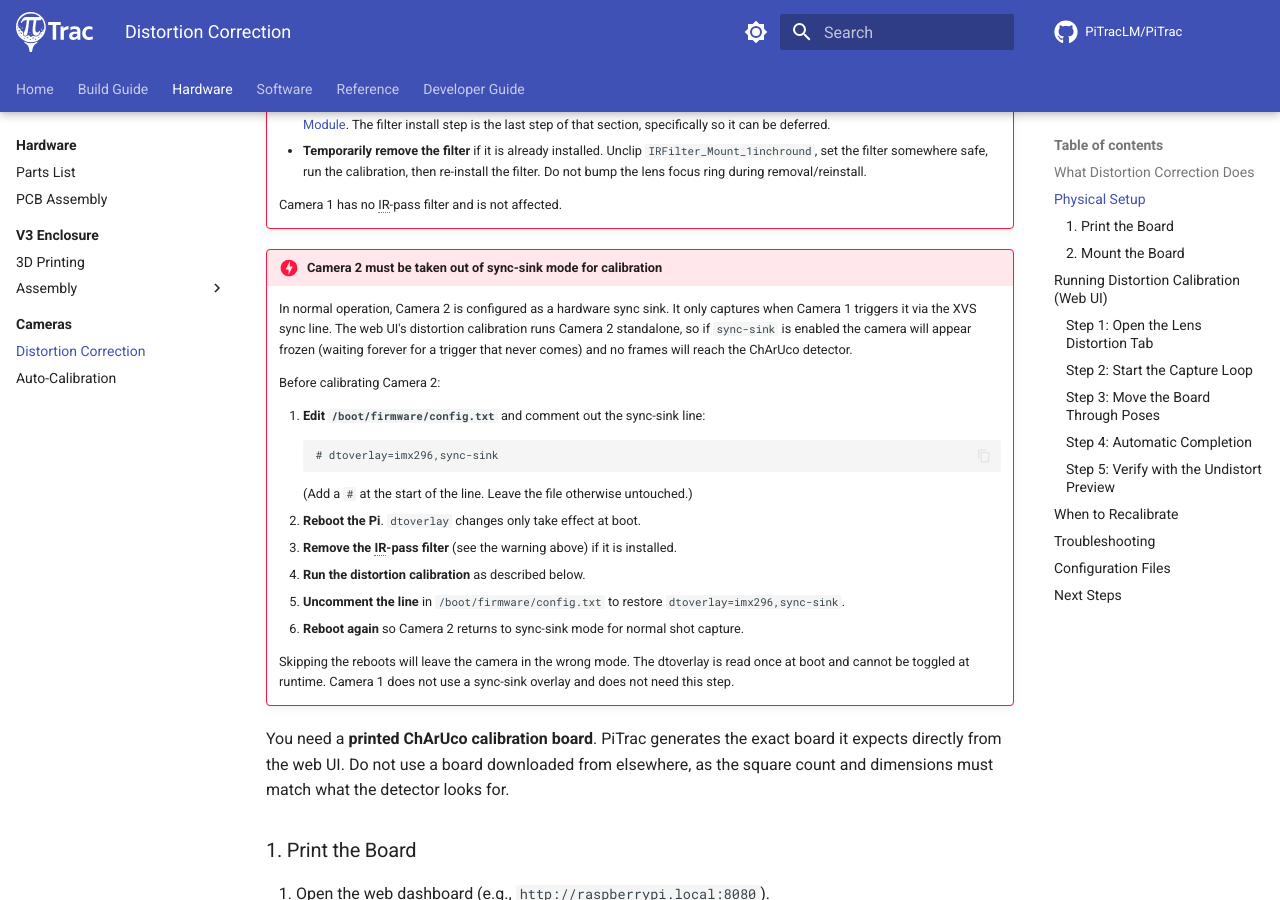
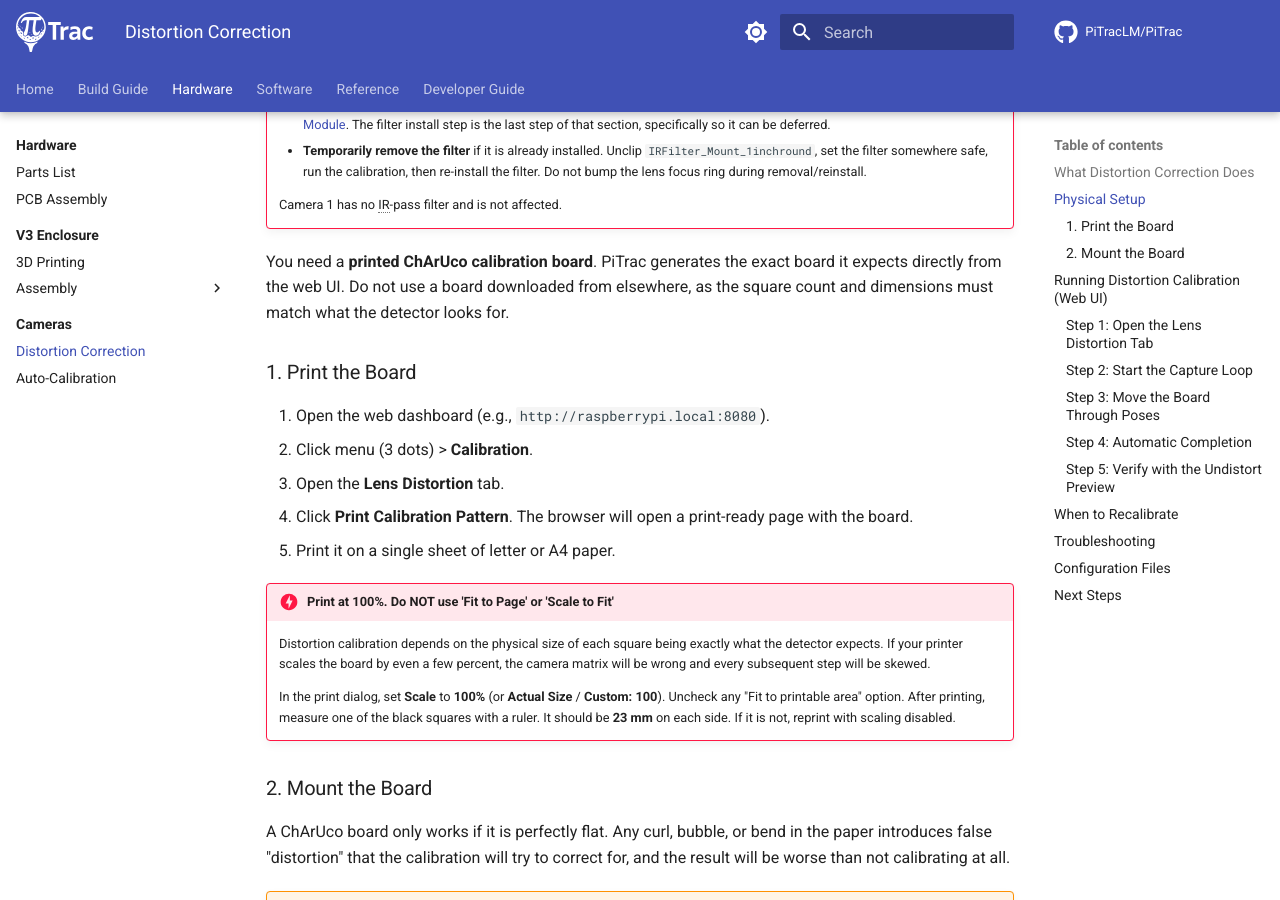
Before and after one commit to PiTracLM/Docs, an MkDocs documentation site: the page built from docs/hardware/cameras/distortion-correction.md, in a window 1280 px wide and 900 px high, scrolled down 1018 px. Built offline with MkDocs 1.6.1 and Material for MkDocs 9.7.7, drawn with Linux system fonts in a browser that asks for light colours; plug-ins that fetch from the network failed and are left out; comment, search, counter and statistics services are not loaded.

Commit message:
drop sync-sink boot config step for cam2 calibration

````diff
--- a/docs/hardware/cameras/distortion-correction.md
+++ b/docs/hardware/cameras/distortion-correction.md
@@ -34,24 +34,6 @@ This is separate from [Auto-Calibration](auto-calibration.md), which determines
     - **Temporarily remove the filter** if it is already installed. Unclip `IRFilter_Mount_1inchround`, set the filter somewhere safe, run the calibration, then re-install the filter. Do not bump the lens focus ring during removal/reinstall.
 
     Camera 1 has no IR-pass filter and is not affected.
-
-!!! danger "Camera 2 must be taken out of sync-sink mode for calibration"
-    In normal operation, Camera 2 is configured as a hardware sync sink. It only captures when Camera 1 triggers it via the XVS sync line. The web UI's distortion calibration runs Camera 2 standalone, so if `sync-sink` is enabled the camera will appear frozen (waiting forever for a trigger that never comes) and no frames will reach the ChArUco detector.
-
-    Before calibrating Camera 2:
-
-    1. **Edit `/boot/firmware/config.txt`** and comment out the sync-sink line:
-       ```
-       # dtoverlay=imx296,sync-sink
-       ```
-       (Add a `#` at the start of the line. Leave the file otherwise untouched.)
-    2. **Reboot the Pi**. `dtoverlay` changes only take effect at boot.
-    3. **Remove the IR-pass filter** (see the warning above) if it is installed.
-    4. **Run the distortion calibration** as described below.
-    5. **Uncomment the line** in `/boot/firmware/config.txt` to restore `dtoverlay=imx296,sync-sink`.
-    6. **Reboot again** so Camera 2 returns to sync-sink mode for normal shot capture.
-
-    Skipping the reboots will leave the camera in the wrong mode. The dtoverlay is read once at boot and cannot be toggled at runtime. Camera 1 does not use a sync-sink overlay and does not need this step.
 
 You need a **printed ChArUco calibration board**. PiTrac generates the exact board it expects directly from the web UI. Do not use a board downloaded from elsewhere, as the square count and dimensions must match what the detector looks for.
 
````
